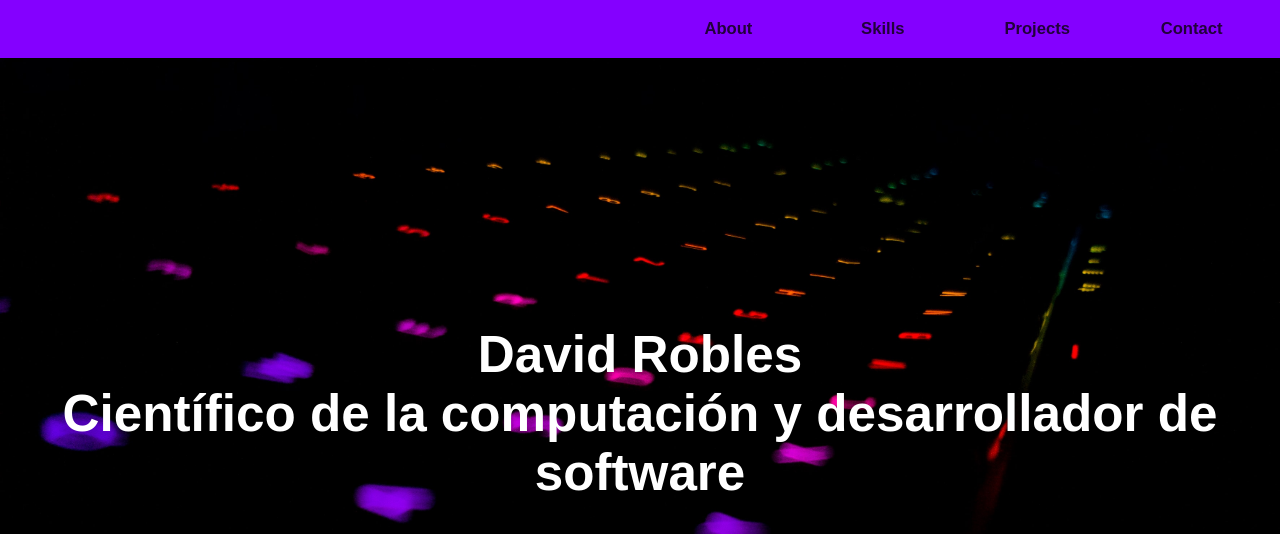
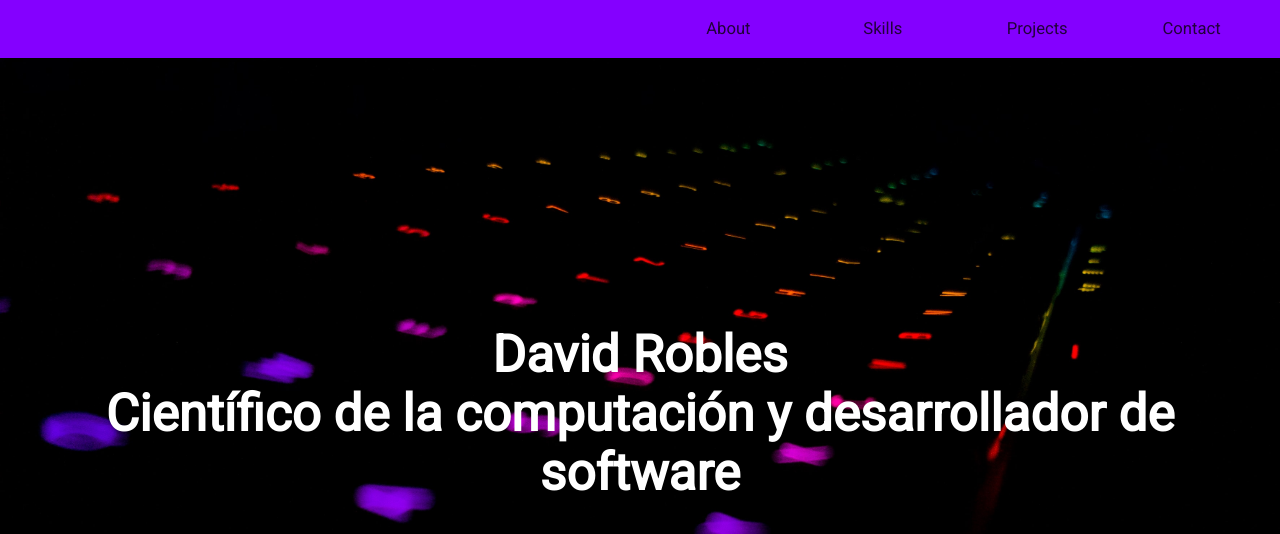
Before and after one commit to davidroblesj/davidroblesj.github.io, a plain HTML site: page index.html in a window 1280 px wide. Shown: the top 534 px of the page. Drawn offline with Linux system fonts and the light colour scheme.

Commit message:
added font roboto

```diff
--- a/estilo.css
+++ b/estilo.css
@@ -1,5 +1,5 @@
 * {
-    font-family: sans-serif, cursive;
+    font-family: 'Roboto', cursive;
 }
 
 html,body, main{
--- a/index.html
+++ b/index.html
@@ -4,6 +4,9 @@
 <head>
     <title>Mi curso de css</title>
     <meta charset='utf-8' />
+    <link rel="preconnect" href="https://fonts.googleapis.com">
+    <link rel="preconnect" href="https://fonts.gstatic.com" crossorigin>
+    <link href="https://fonts.googleapis.com/css2?family=Roboto&display=swap" rel="stylesheet">
     <link rel='stylesheet' type="text/css" href="estilo.css" />
     <link rel='stylesheet' type="text/css" href="./normalize.css" />
     <meta name="viewport" content="width=device-width, initial-scale=1.0">
```
